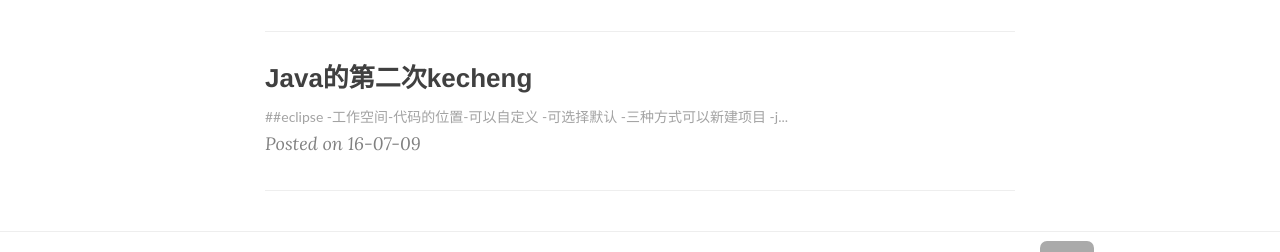
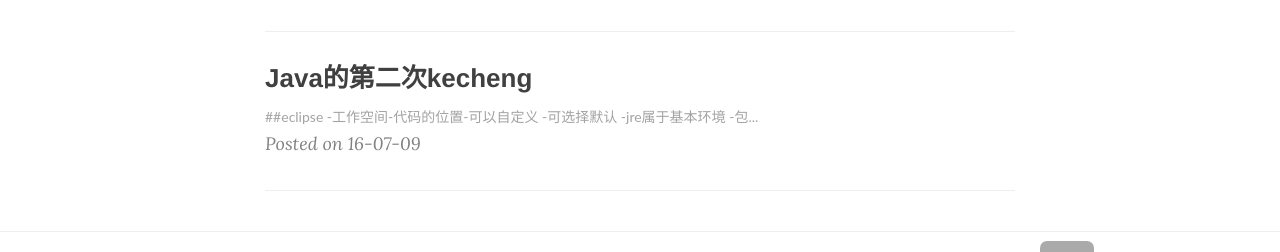
Before and after one commit to thethingiswaiter/thethingiswaiter.github.io, a Jekyll site: the page built from index.html, in a window 1280 px wide. Shown: the part 575-827 px from the top of the page. Built offline with Jekyll 4.4.1, drawn with Linux system fonts in a browser that asks for light colours; nearby versions of some CDN libraries; the list of posts is cut into pages by our own code; grey boxes are pictures that could not be loaded.

Commit message:
Update 2016-09-07-Java second.md

```diff
--- a/_posts/2016-09-07-Java second.md
+++ b/_posts/2016-09-07-Java second.md
@@ -11,19 +11,25 @@
 ##eclipse
 
 -工作空间-代码的位置-可以自定义
+  -可选择默认
+-jre属于基本环境
 
--可选择默认
+-包可以为空
 
--三种方式可以新建项目
--jre属于基本环境
--包可以为空
 -文件夹的.classpath和.project是项目文件，.class为字节码文件和.java为原文件
--代码提示的快捷键(Alt+/)，可以设置默认(窗口->java->内容辅助|双击->将第一行改为覆盖首选项，延迟time值的200ms可改小一些->在下一行输入abc
-，然后在文件下到处本文件到桌面，然后用记事本打开在你的abc后面加上其他所有字母，区分大小写，用java文件的导入将本文件导入，即可实现智能识别)
+
+-代码提示的快捷键(Alt+/)，可以设置默认(窗口->java->内容辅助|双击->将第一行改为覆盖首选项，延迟time值的200ms可改小一些->在下一行输入abc，然后在文件下到处本文件到桌面，然后用记事本打开在你的abc后面加上其他所有字母，区分大小写，用java文件的导入将本文件导入，即可实现智能识别)
+
 -包(package)近似于文件夹
+
 -项目文件的拷贝及使用
+
   -项目的右键复制可以完整复制
+
   -必须使用“导入”打开项目(直接放到空间目录下可能会产生bug)
+
 -窗体首选项
+
 -main方法args
+
 ###今天就这些了
```
